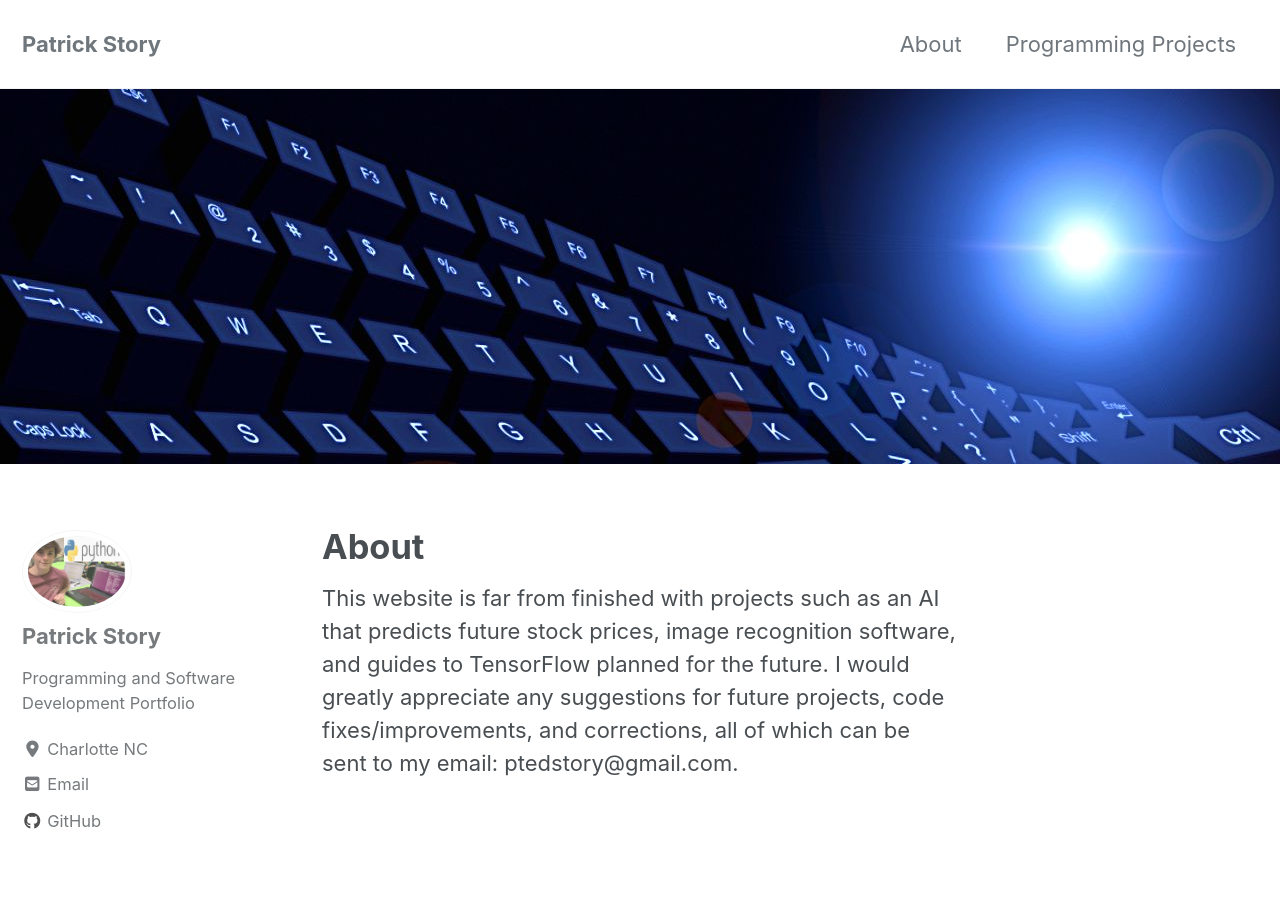
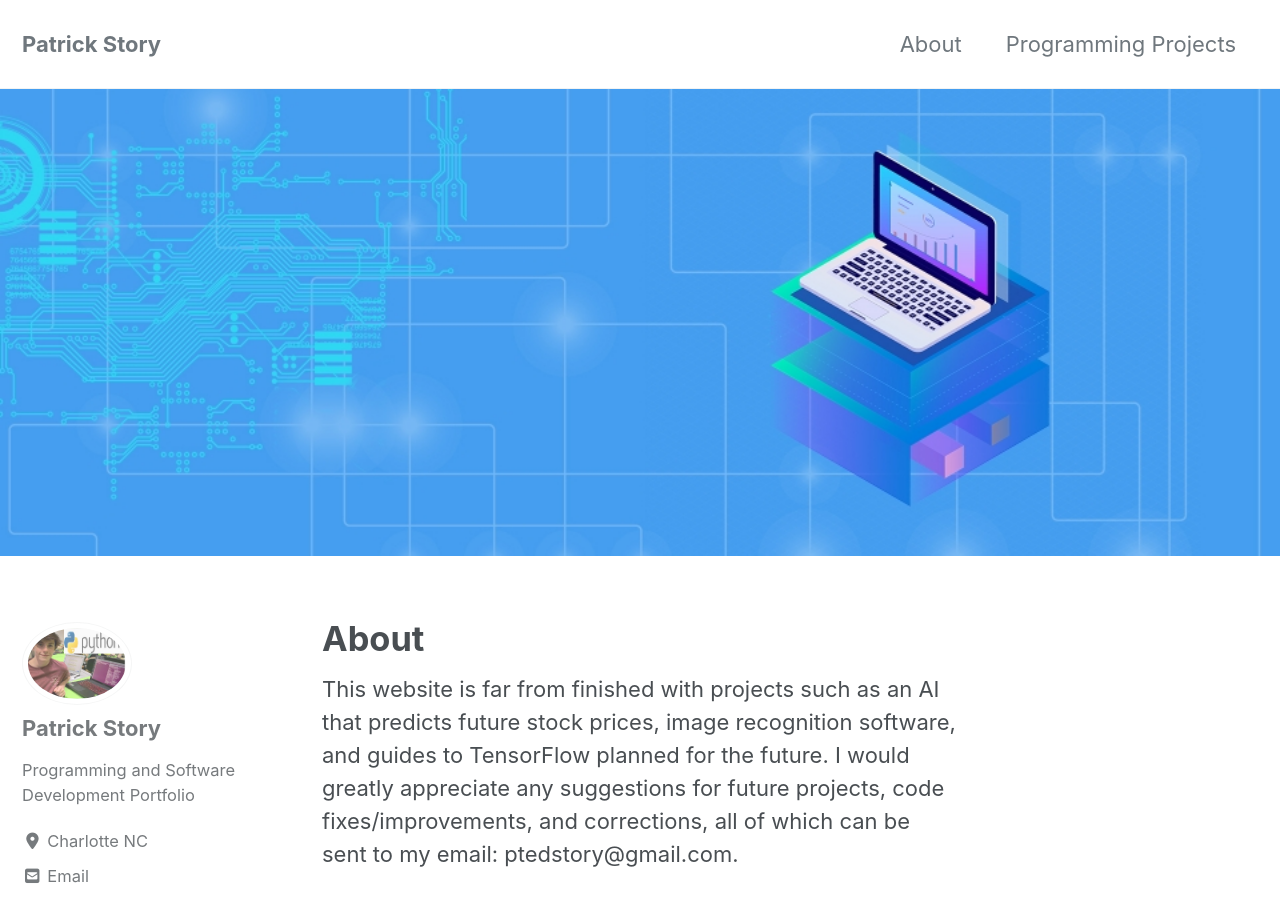
Before and after one commit to Patchyst/Patchyst.github.io, a Jekyll site: the page built from _pages/about.md, in a window 1280 px wide and 900 px high. Built offline with Jekyll 4.4.1, drawn with Linux system fonts in a browser that asks for light colours; cached includes are drawn as plain includes; nearby versions of some CDN libraries.

Commit message:
updating about page

```diff
--- a/_pages/about.md
+++ b/_pages/about.md
@@ -2,7 +2,7 @@
 title: "About"
 permalink: /about/
 header:
-  image: "/images/about.jpg"
+  image: "/images/newaboutpage.jpg"
 ---
 
 This website is far from finished with projects such as an AI that predicts future stock prices, image recognition software, and guides to TensorFlow planned for the future. I would greatly appreciate any suggestions for future projects, code fixes/improvements, and corrections, all of which can be sent to my email: ptedstory@gmail.com.
```
Also changed, not shown: images/newaboutpage.jpg (added).
